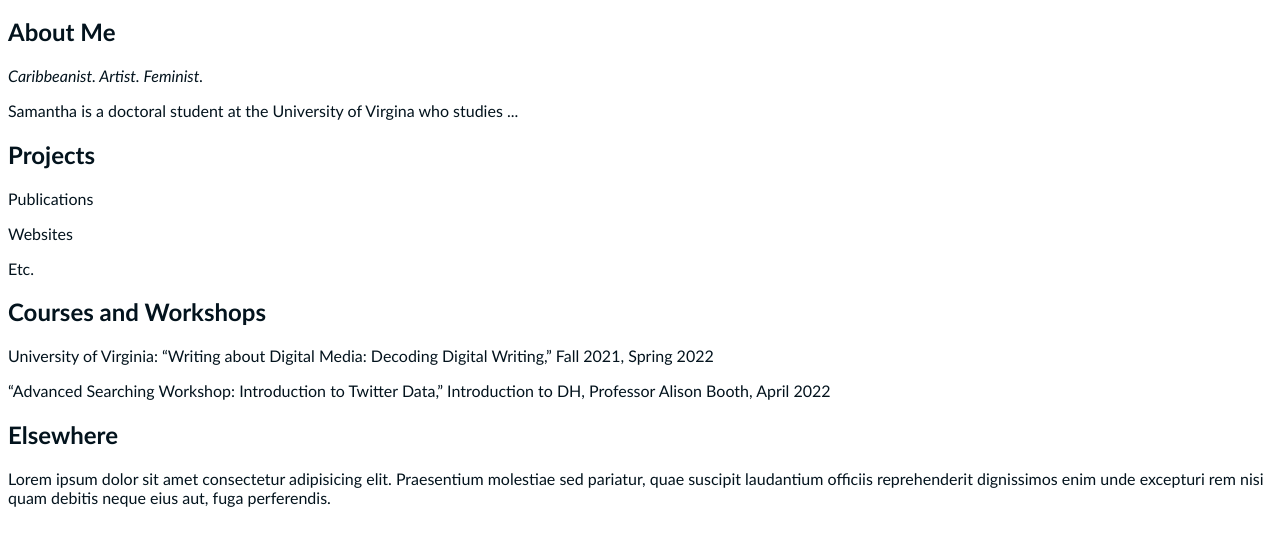
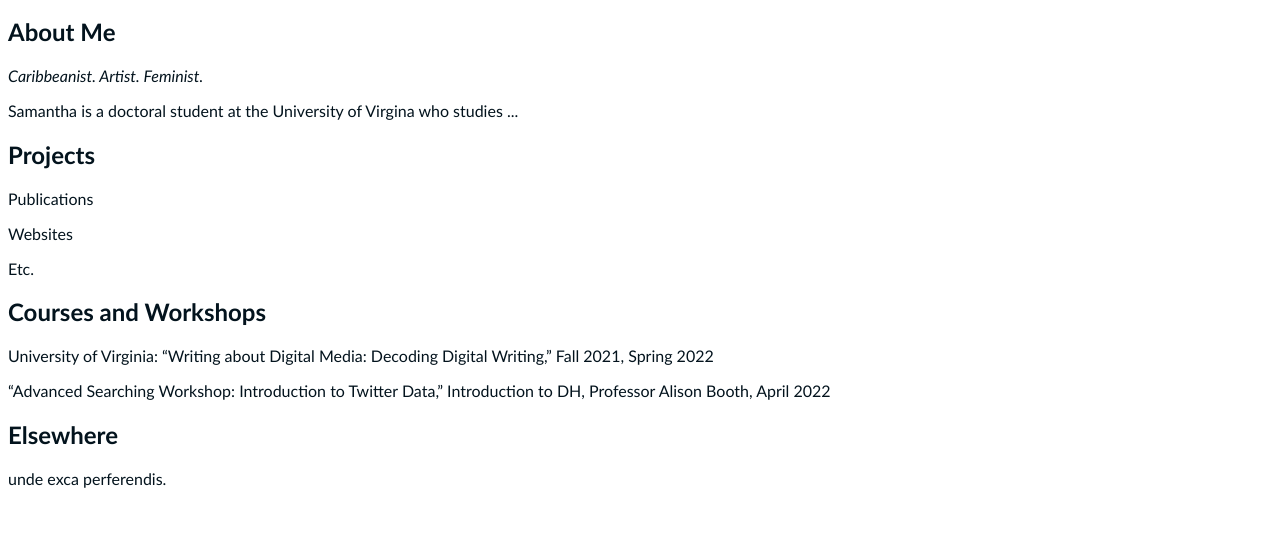
Before and after one commit to samanthastephens/samanthastephens.github.io, a plain HTML site: page index.html in a window 1280 px wide. Shown: the part 104-650 px from the top of the page. Drawn offline with Linux system fonts and the light colour scheme.

Commit message:
edited elsewhere.

```diff
--- a/index.html
+++ b/index.html
@@ -36,7 +36,7 @@
         </section>
         <section id="elsewhere">
             <h1>Elsewhere</h1>
-            <p>Lorem ipsum dolor sit amet consectetur adipisicing elit. Praesentium molestiae sed pariatur, quae suscipit laudantium officiis reprehenderit dignissimos enim unde excepturi rem nisi quam debitis neque eius aut, fuga perferendis.</p>
+            <p>unde exca perferendis.</p>
         </section>
 
     </main>
```
